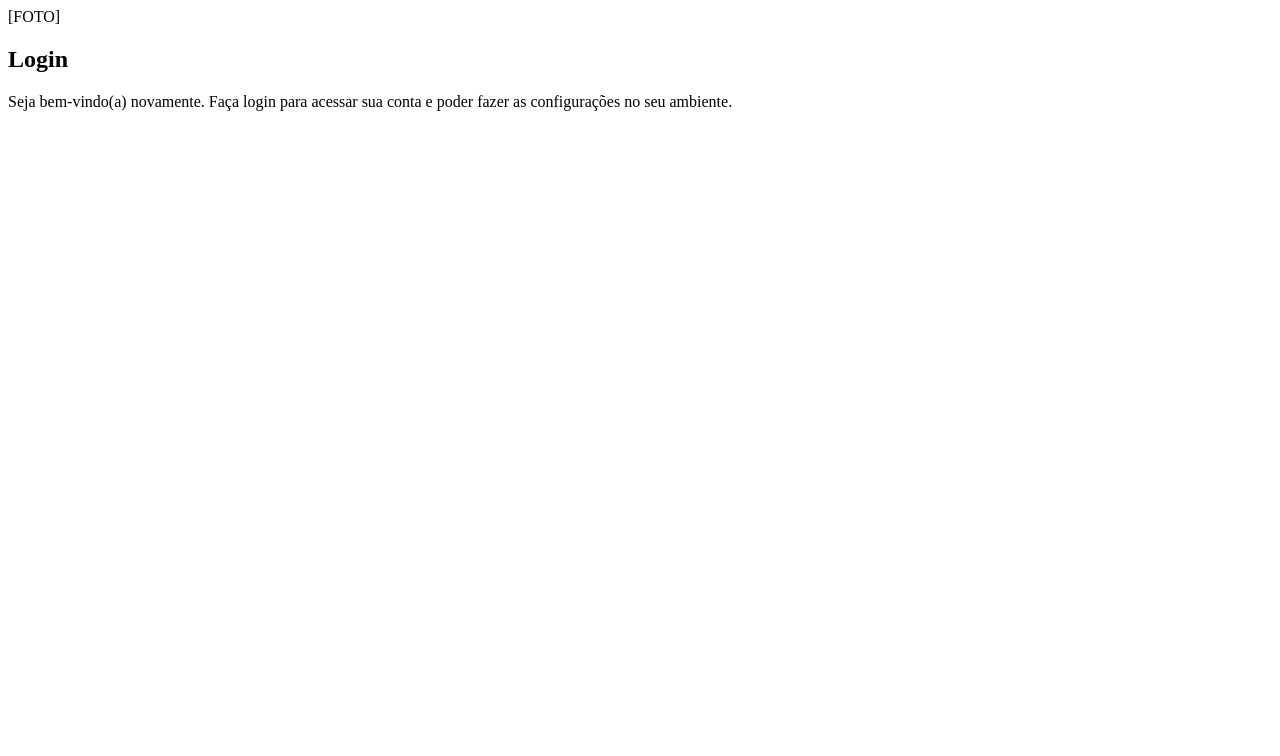
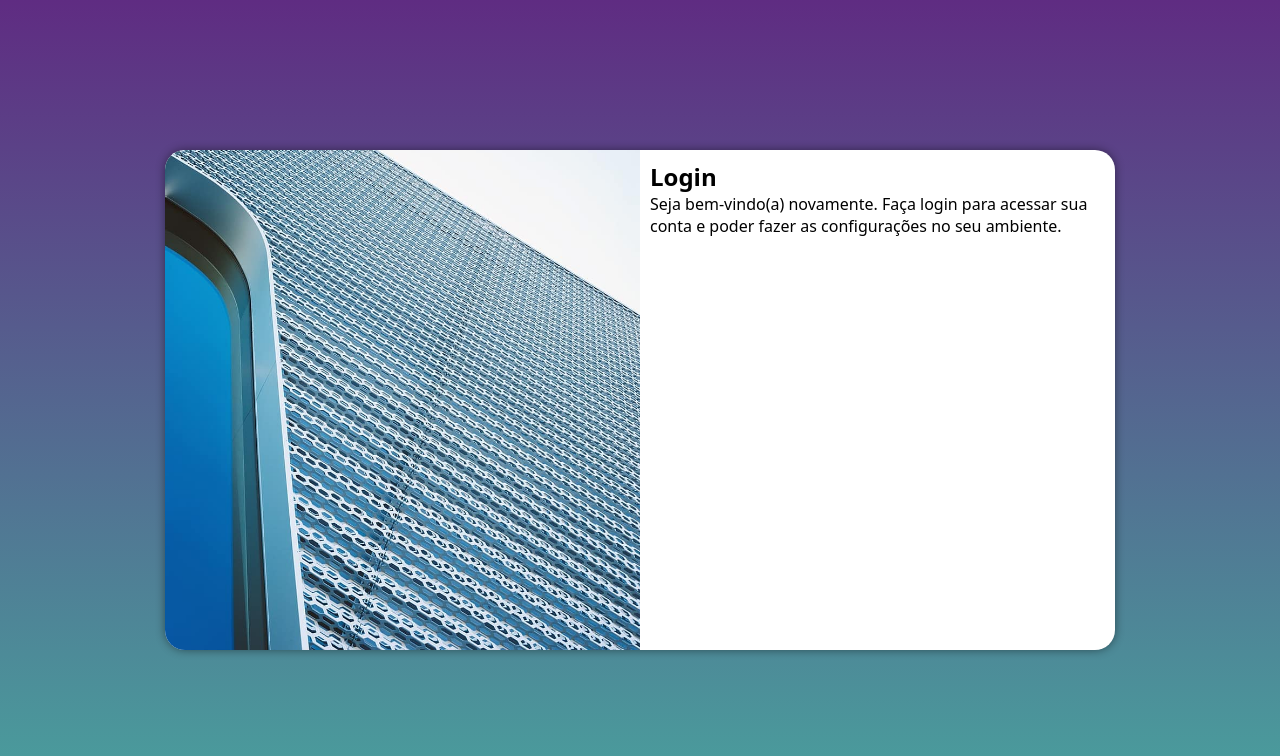
Before and after one commit to GabrielGG250/Projeto-Login, a plain HTML site: page index.html in a window 1280 px wide. Drawn offline with Linux system fonts and the light colour scheme.

Commit message:
Media Query

```diff
--- /dev/null
+++ b/css/media-query.css
@@ -0,0 +1,45 @@
+@charset "UTF-8";
+
+@media screen and (min-width: 768px) and (max-width: 992px) {
+
+    body {
+        background-image: linear-gradient(to top, #49a09d, #5f2c82);
+    }
+
+    section#login {
+        width: 80vw;
+    }
+
+    section#login > div#imagem {
+        float: left;
+        width: 30%;
+        height: 100%;
+    }
+
+    section#login > div#formulario {
+        float: right;
+        width: 70%;
+    }
+}
+
+@media screen and (min-width: 992px) {
+
+    body {
+        background-image: linear-gradient(to top, #49a09d, #5f2c82);
+    }
+
+    section#login {
+        width: 950px;
+    }
+
+    section#login > div#imagem {
+        float: left;
+        width: 50%;
+        height: 100%;
+    }
+
+    section#login > div#formulario {
+        float: right;
+        width: 50%;
+    }
+}
--- a/css/style.css
+++ b/css/style.css
@@ -5,3 +5,51 @@
     Verde: #49a09d
     Lilás: #5f2c82
 */
+
+* {
+    padding: 0px;
+    margin: 0px;
+    font-family: system-ui, -apple-system, BlinkMacSystemFont, 'Segoe UI', Roboto, Oxygen, Ubuntu, Cantarell, 'Open Sans', 'Helvetica Neue', sans-serif;
+    box-sizing: border-box;
+}
+
+body, html {
+    background-color: #5f2c82;
+    height: 100vh;
+    width: 100vw;
+}
+
+main {
+    position: relative;
+    height: 100vh;
+    width: 100vw;
+}
+
+section#login {
+    position: absolute;
+    top: 50%;
+    left: 50%;
+    transform: translate(-50%, -50%);
+    overflow: hidden;
+
+    background-color: white;
+    width: 250px;
+    height: 500px;
+    border-radius: 20px;
+    box-shadow: 0px 0px 10px rgba(0, 0, 0, 0.450);
+
+    transition: width 0.3s, height 0.3s;
+    transition-timing-function: ease;
+}
+
+section#login > div#imagem {
+    display: block;
+    background: url(../imagens/metal.jpg) no-repeat left bottom;
+    background-size: cover;
+    height: 200px;
+}
+
+section#login > div#formulario {
+    display: block;
+    padding: 10px;
+}
--- a/index.html
+++ b/index.html
@@ -5,13 +5,14 @@
     <meta http-equiv="X-UA-Compatible" content="IE=edge">
     <meta name="viewport" content="width=device-width, initial-scale=1.0">
     <link rel="stylesheet" href="css/style.css">
+    <link rel="stylesheet" href="css/media-query.css">
     <title>Login</title>
 </head>
 <body>
     <main>
         <section id="login">
             <div id="imagem">
-                [FOTO]
+
             </div>
             <div id="formulario">
                 <h1>Login</h1>
```
